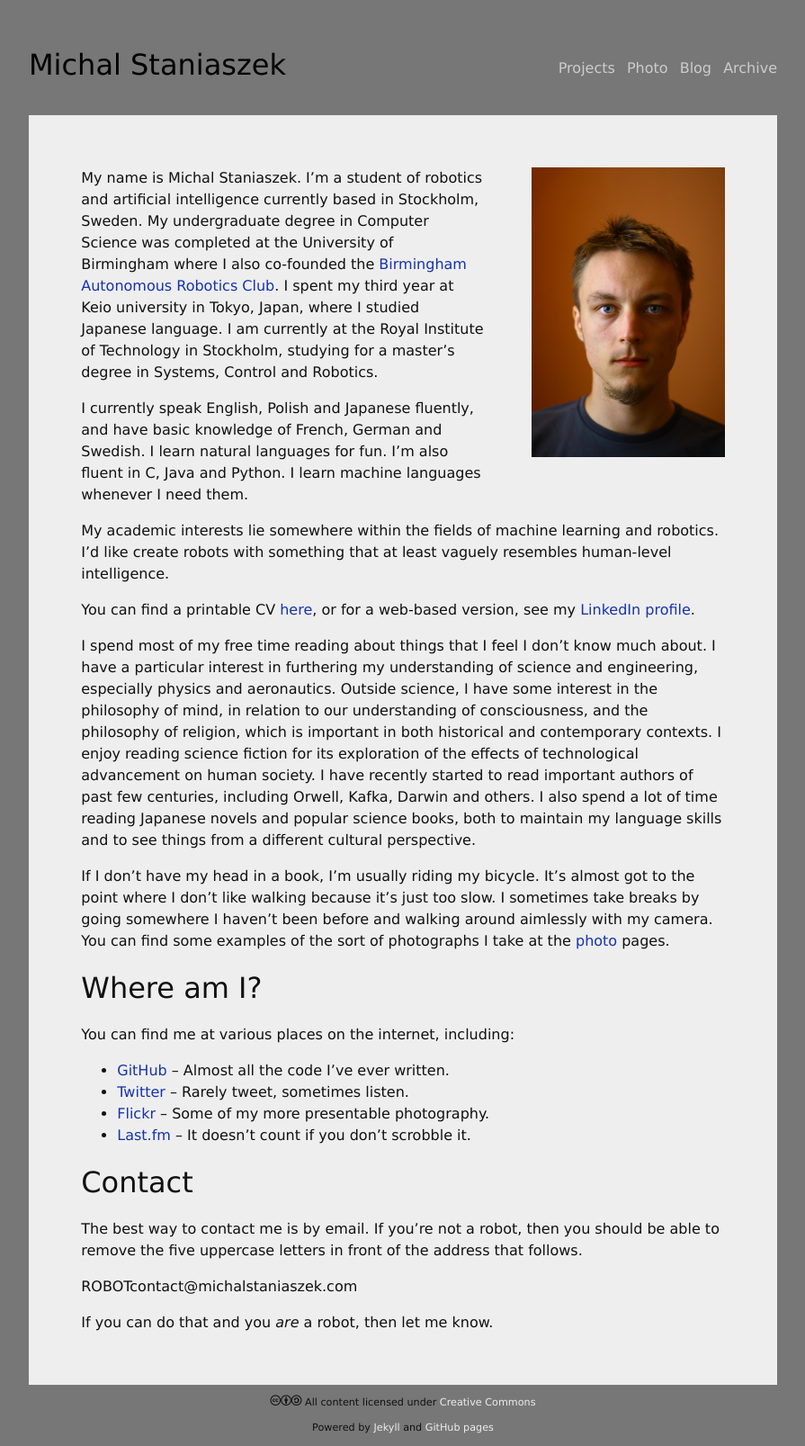
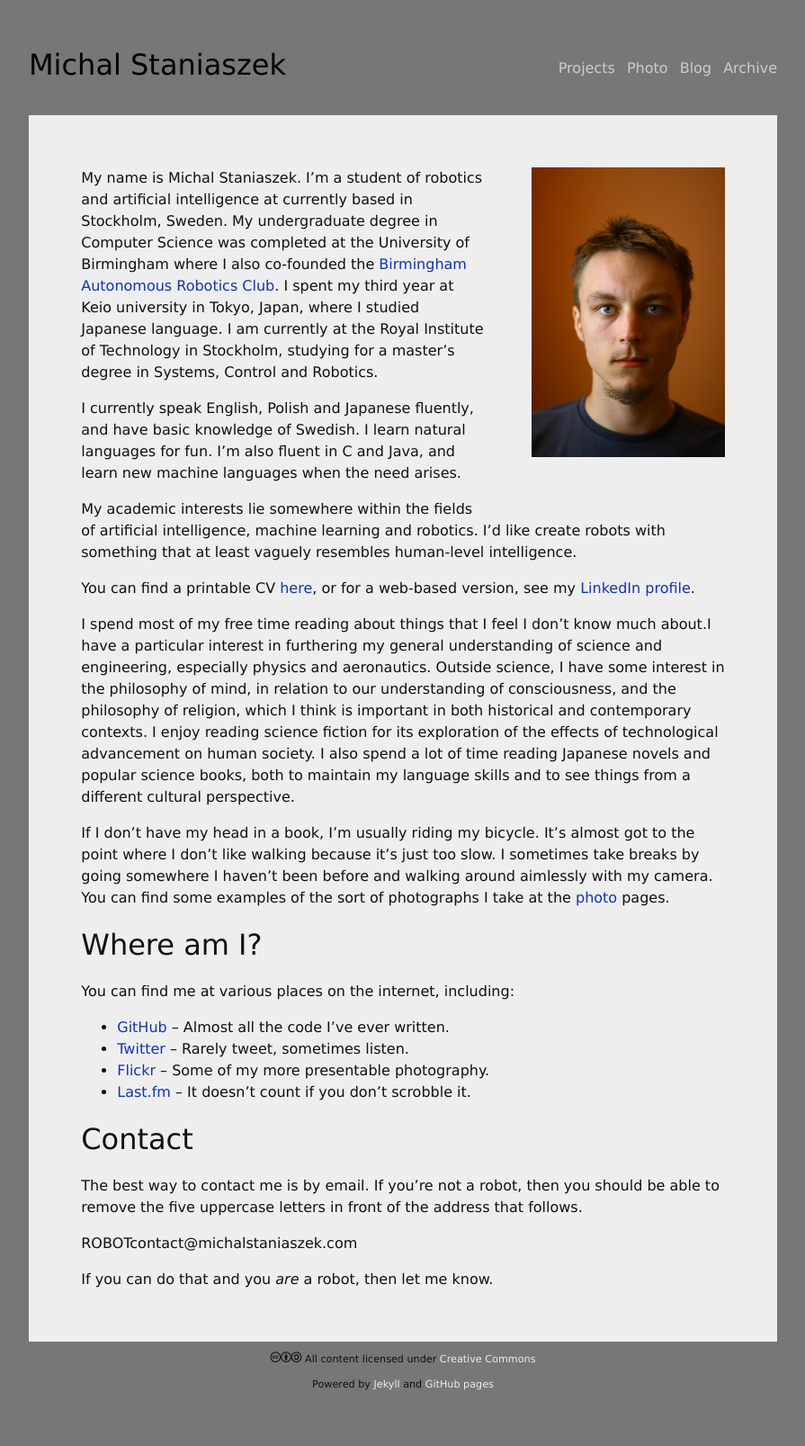
Before and after one commit to heuristicus/heuristicus.github.io, a Jekyll site: the page built from index.md, in a window 1280 px wide. Shown: the whole page at 90% size, without its empty margins (192-1087 px from the left). Built offline with Jekyll 4.4.1, drawn with Linux system fonts in a browser that asks for light colours; some web fonts are replaced; Markdown is read by kramdown in place of the engine named in the settings; after the commit the page ends 1559 px from its top, so only the background shows below that.

Commit message:
updated index page

```diff
--- a/index.md
+++ b/index.md
@@ -5,7 +5,7 @@ title: About
 <img src="../img/face.jpg" align="right"/>
 
 My name is Michal Staniaszek. I'm a student of robotics and artificial
-intelligence currently based in Stockholm, Sweden. My undergraduate degree in
+intelligence at currently based in Stockholm, Sweden. My undergraduate degree in
 Computer Science was completed at the University of Birmingham where I also
 co-founded the [Birmingham Autonomous Robotics
 Club](http://barcuk.github.io/index.html). I spent my third year at Keio
@@ -14,30 +14,28 @@ the Royal Institute of Technology in Stockholm, studying for a master's degree
 in Systems, Control and Robotics.
 
 I currently speak English, Polish and Japanese fluently, and have basic
-knowledge of French, German and Swedish. I learn natural languages for fun. I'm
-also fluent in C, Java and Python. I learn machine languages whenever I need
-them.
+knowledge of Swedish. I learn natural languages for fun. I'm also fluent in C
+and Java, and learn new machine languages when the need arises.
 
-My academic interests lie somewhere within the fields of machine learning and
-robotics. I'd like create robots with something that at least vaguely resembles
-human-level intelligence.
+My academic interests lie somewhere within the fields of artificial
+intelligence, machine learning and robotics. I'd like create robots with
+something that at least vaguely resembles human-level intelligence.
 
 You can find a printable CV
 [here](https://github.com/heuristicus/cv/blob/master/cv.pdf?raw=true), or for a
-web-based version, see my
-[LinkedIn profile](http://www.linkedin.com/profile/view?id=236650527).
+web-based version, see my [LinkedIn
+profile](http://www.linkedin.com/profile/view?id=236650527).
 
 I spend most of my free time reading about things that I feel I don't know much
-about. I have a particular interest in furthering my understanding of science
-and engineering, especially physics and aeronautics. Outside science, I have
-some interest in the philosophy of mind, in relation to our understanding of
-consciousness, and the philosophy of religion, which is important in both
-historical and contemporary contexts. I enjoy reading science fiction for its
-exploration of the effects of technological advancement on human society. I have
-recently started to read important authors of past few centuries, including
-Orwell, Kafka, Darwin and others. I also spend a lot of time reading Japanese
-novels and popular science books, both to maintain my language skills and to see
-things from a different cultural perspective.
+about.I have a particular interest in furthering my general understanding of
+science and engineering, especially physics and aeronautics. Outside science, I
+have some interest in the philosophy of mind, in relation to our understanding
+of consciousness, and the philosophy of religion, which I think is important in
+both historical and contemporary contexts. I enjoy reading science fiction for
+its exploration of the effects of technological advancement on human society. I
+also spend a lot of time reading Japanese novels and popular science books, both
+to maintain my language skills and to see things from a different cultural
+perspective.
 
 If I don't have my head in a book, I'm usually riding my bicycle. It's almost
 got to the point where I don't like walking because it's just too slow. I
```
